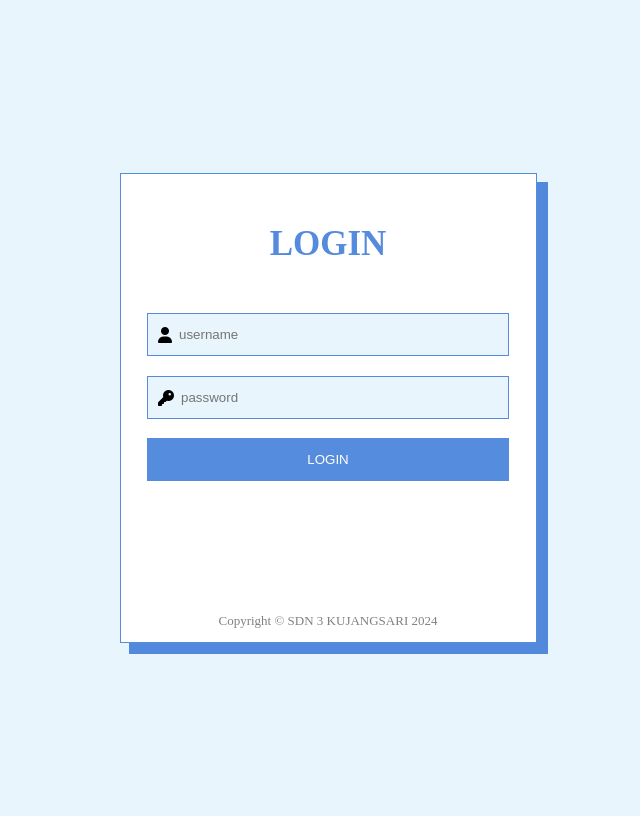
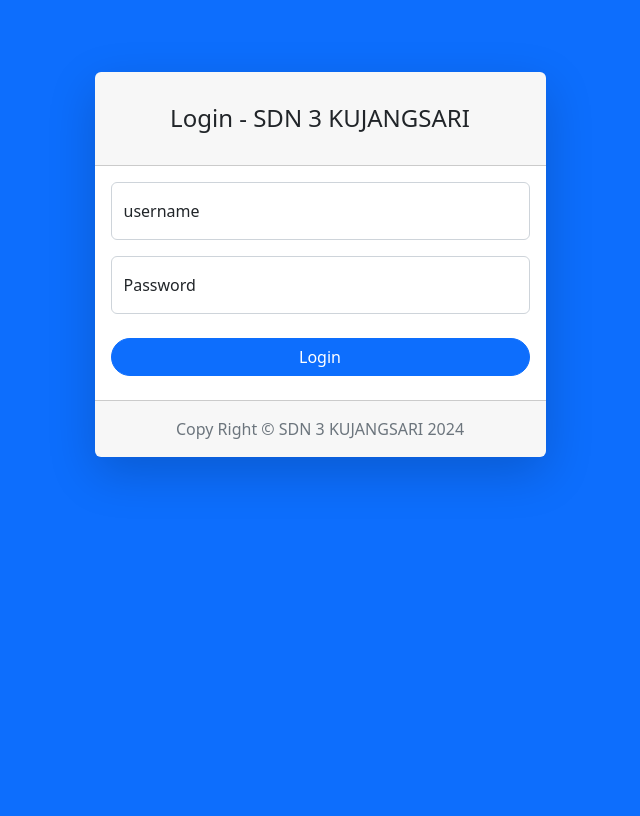
Before and after one commit to Madleyym/sistem-akademik-mengolah-data-sekolah, a PHP site: page /sekolah/auth/login.php in a window 1280 px wide. Shown: the whole page, without its empty margins (320-960 px from the left). After the commit the page ends 486 px from the top, so only its background shows below. Run offline with PHP 8.4, Linux system fonts and the light colour scheme; data that the repository does not hold is empty; some libraries are stand-ins or nearby versions.

Commit message:
design ulang page login dan mem-fungsikanya

```diff
--- a/auth/login.php
+++ b/auth/login.php
@@ -1,4 +1,12 @@
  <?php
+
+    session_start();
+
+    if (isset($_SESSION['ssLogin'])) {
+        header("location:../index.php");
+        exit;
+    }
+
     require_once "../config.php";
 
     $sekolah = mysqli_query($koneksi, "SELECT * FROM tbl_sekolah WHERE id = 1"); // Perbaikan penulisan WHERE
@@ -11,111 +19,64 @@ $data = mysqli_fetch_array($sekolah);
  <html lang="en">
 
  <head>
-    <meta charset="UTF-8">
-    <meta name="viewport" content="width=device-width, initial-scale=1.0">
+     <meta charset="utf-8" />
+     <meta http-equiv="X-UA-Compatible" content="IE=edge" />
+     <meta name="viewport" content="width=device-width, initial-scale=1, shrink-to-fit=no" />
+     <meta name="description" content="" />
+     <meta name="author" content="" />
      <title>Login - SDN 3 KUJANGSARI</title>
+     <link href="<?= $main_url ?>assets/sb-admin/css/styles.css" rel="stylesheet" />
+     <script src="https://use.fontawesome.com/releases/v6.3.0/js/all.js" crossorigin="anonymous"></script>
+     <link rel="icon" type="image/x-icon" href="<?= $main_url ?>assets/img/toga.png">
 
-    <style>
-        body {
-            max-height: 100vh;
-            background-color: #E8F5FC;
-
+     <!-- <style>
+         #bgLogin {
+             background-image: url("../assets/img/ <?= $data['gambar'] ?>");
+             background-size: cover;
+             background-position: center;
+             background-repeat: no-repeat;
+             height: 100vh;
          }
-
-        .form {
-            background-color: #ffffff;
-            box-shadow: 10px 10px 0px 1px rgba(82, 137, 220, 1);
-            -webkit-box-shadow: 10px 10px 0px 1px rgba(82, 137, 220, 1);
-            -moz-box-shadow: 10px 10px 0px 1px rgba(82, 137, 220, 1);
-            justify-content: space-between;
-            width: 415px;
-            /* height: 425px; */
-            display: flex;
-            flex-direction: column;
-            gap: 20px;
-            border: 1px solid #568CDD;
-        }
-
-        .copyright {
-            text-align: center;
-            color: #808080;
-            font-size: small;
-        }
-
-        .konten {
-            min-height: 100vh;
-            width: 100vw;
-            display: flex;
-            justify-content: center;
-            align-items: center;
-            background-color: #e8f5fc;
-        }
-
-        h2 {
-            font-size: 35px;
-            color: #548BDD;
-            text-align: center;
-            margin-top: 50px;
-        }
-
-        input {
-            background-color: #E8F5FC;
-            outline: none;
-            border: none;
-        }
-
-        button {
-            background-color: #568CDD;
-            width: 360px;
-            height: 41px;
-            margin: auto;
-            outline: 1px solid #548BDD;
-            border-left: none;
-            border-top: none;
-            border-right: none;
-            border-bottom: none;
-            color: white;
-            margin-bottom: 100px;
-            cursor: pointer;
-
-        }
-
-        .username,
-        .password {
-            border: 1px solid #548BDD;
-            display: flex;
-            align-items: center;
-            border-bottom: 1px solid #558BDD;
-            background-color: #E8F5FC;
-            width: 350px;
-            height: 41px;
-            justify-content: left;
-            margin: 0px auto;
-            gap: 5px;
-            padding-left: 10px;
-        }
-    </style>
-    <!-- icon -->
-    <script src="https://kit.fontawesome.com/effca873af.js" crossorigin="anonymous"></script>
+     </style> -->
  </head>
 
-<body>
-    <div class="konten">
-        <form action="proses-login.php" class="form" method="GET" id="login-form">
-            <h2>LOGIN</h2>
-            <div class="username">
-                <i class="fa-solid fa-user"></i>
-                <input type="text" name="username" id="username" placeholder="username" pattern="[A-Za-z0-9]{3,}" title="minimal 3 karakter" autocomplete="off" required />
+ <body class="bg-primary">
+     <div id="layoutAuthentication">
+         <div id="layoutAuthentication_content">
+             <main>
+                 <div class="container mt-4">
+                     <div class="row justify-content-center">
+                         <div class="col-lg-5">
+                             <div class="card shadow-lg border-0 rounded-lg mt-5">
+                                 <div class="card-header">
+                                     <h4 class="text-center font-weight-light my-4">Login - SDN 3 KUJANGSARI</h4>
                                  </div>
-            <div class="password">
-                <i class="fa-solid fa-key"></i>
-                <input type="password" name="password" id="inputPassword" placeholder="password">
+                                 <div class="card-body">
+                                     <form action="proses-login.php" method="POST">
+                                         <div class="form-floating mb-3">
+                                             <input class="form-control" id="username" name="username" type="text" pattern="[A-Za-z0-9]{3,}" title="Minimal 3 karakter" placeholder="username" autocomplete="off" required />
+                                             <label for="username">username</label>
                                          </div>
-            <!-- Your HTML and CSS code -->
+                                         <div class="form-floating mb-3">
+                                             <input class="form-control" id="inputPassword" type="password" placeholder="Password" minlength="4" name="password" required />
+                                             <label for="inputPassword">Password</label>
+                                         </div>
+                                         <button type="submit" name="login" class="btn btn-primary btn-primary col-12 rounded-pill my-2">Login</button>
+                                     </form>
+                                 </div>
+                                 <div class="card-footer text-center py-3">
+                                     <div class="text-muted smal">Copy Right &copy; SDN 3 KUJANGSARI <?= date("Y") ?></div>
+                                 </div>
+                             </div>
+                         </div>
+                     </div>
+                 </div>
+         </div>
+         </main>
 
-            <button type="submit" name="login">LOGIN</button>
-            <p class="copyright">Copyright &copy; SDN 3 KUJANGSARI <?= date("Y") ?></p>
-        </form> <!-- Close the form tag here -->
+     </div>
+     <script src="https://cdn.jsdelivr.net/npm/bootstrap@5.2.3/dist/js/bootstrap.bundle.min.js" crossorigin="anonymous"></script>
+     <script src="<?= $main_url ?>assets/sb-admin/js/scripts.js"></script>
  </body>
 
  </html>
```
Lines whose indentation alone changed are shown as unchanged.
